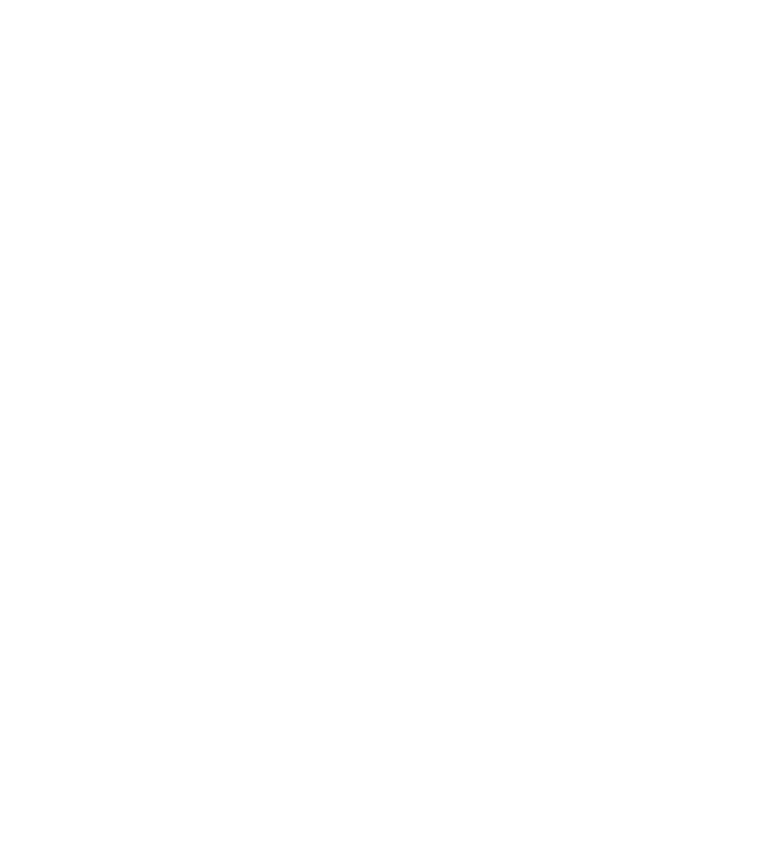
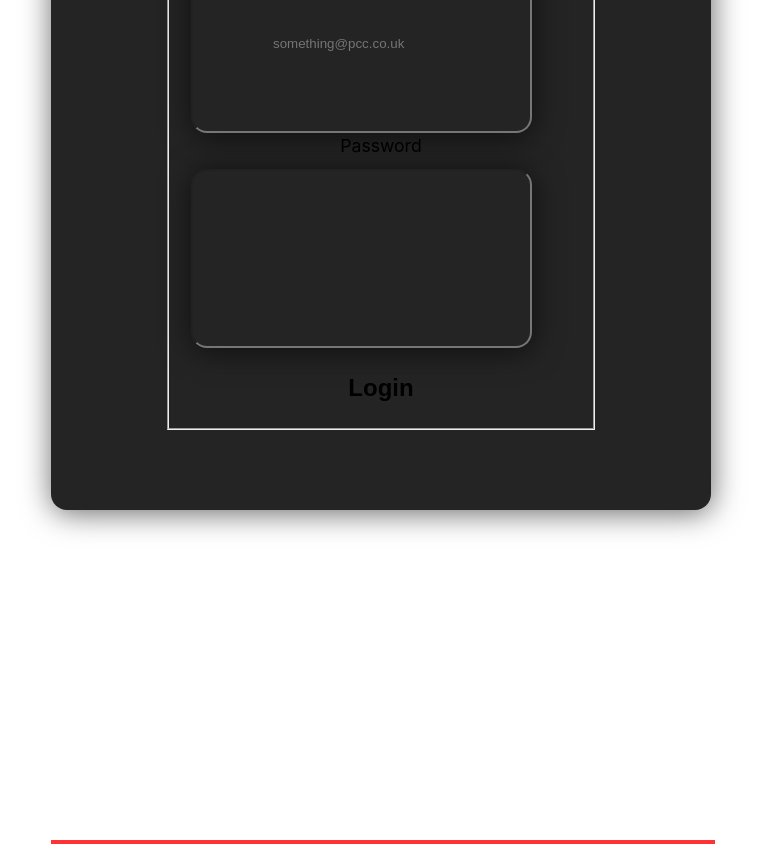
Before and after one commit to UP927887/industrial-project-grp4, a React (Create React App) app in the folder front_end/: page / in a window 1280 px wide. Shown: the part 500-1344 px from the top of the page, without its empty margins (259-1022 px from the left). Before the commit the page ends 800 px from the top, so only its background shows below. Built offline with nearby package versions, Linux system fonts and the light colour scheme.

Commit message:
Removed the app.test.js file and will soon organise the directory

```diff
--- a/front_end/src/App.css
+++ b/front_end/src/App.css
@@ -4,7 +4,7 @@
   justify-content: center;
 }
 
-/* .login-form {
+.login-form {
   background-color: #242424;
   border-radius: 16px;
   box-shadow: 1px 3px 30px rgba(0, 0, 0, 0.6);
@@ -31,11 +31,11 @@
   box-sizing: border-box;
 }
 
-.btn-login:hover {
+#btn-login:hover {
   cursor: pointer;
   filter: brightness(110%);
-} */
-/*
+}
+
 form {
   width: 60vw;
   margin: 50% auto;
@@ -48,8 +48,8 @@
   justify-content: center;
   text-align: right;
   width: 400px;
-  /* line-height: 26px; */
-  /* margin-bottom: 10px;
+  line-height: 26px;
+  margin-bottom: 10px;
 }
 
 input[type="text"],
@@ -61,8 +61,11 @@
 }
 
 .error {
+  width: 100%;
+  border: red solid 2px;
   color: red;
-  font-size: 12px;
+  font-size: 20px;
+
 }
 
 .title {
@@ -83,4 +86,8 @@
   margin-top: 10px;
   cursor: pointer;
 }
-*/
+
+.error {
+  font-weight: normal;
+  opacity: 80%;
+}
--- a/front_end/src/Login.jsx
+++ b/front_end/src/Login.jsx
@@ -24,10 +24,12 @@
     const loginfunc = (e) => {
         e.preventDefault();
 
-        let errorMsg = document.getElementsByClassName('error');
+        let errorMsg = document.querySelector('.error');
 
-        const usernameElem = document.getElementsByClassName('username');
-        const passwordElem = document.getElementsByClassName('password');
+        const usernameElem = document.querySelector('.username');
+        const passwordElem = document.querySelector('.password');
+        // console.log("AHAHAH", usernameElem);
+        errorMsg.innerHTML+="HELLO";
 
         [usernameElem, passwordElem].forEach(elem => {
             elem.addEventListener('click', function(){
@@ -49,27 +51,19 @@
                 console.log(error);
             });
     };
-    // const deleteErrorMessage = () => {
-    //     let errorMsg = document.getElementById('username');
-    //     if (errorMsg) {
-    //         errorMsg.addEventListener('focus', function(){
-    //             errorMsg.innerHTML = "";
-    //         });
-    //     }
-    // };
-    // deleteErrorMessage();
 
     const renderLoginForm = (
         <div htmlFor="login-form-container">
-            <form class="login-form" onSubmit={loginfunc}>
+            <form className="login-form" onSubmit={loginfunc}>
                 <fieldset
                 htmlFor="login-form"
                 >
                     <div>
-                        <label htmlFor="username">Username</label>
+                        <label type="username" htmlFor="username">Username</label>
                         <input
                             className = "login-form username"
                             name = "uname"
+                            placeholder = "something@pcc.co.uk"
                             type = "text" required
                             onChange={(e) => {
                                 setUsername(e.target.value)
@@ -96,7 +90,7 @@
                     </div>
                 </fieldset>
             </form>
-            <div id='error'></div>
+            <div className='error'></div>
         </div>
     );
 
--- a/front_end/src/index.js
+++ b/front_end/src/index.js
@@ -1,14 +1,15 @@
 import React from 'react';
 import ReactDOM from 'react-dom/client';
 import './index.css';
-import App from './App';
+// import App from './App';
+import Login from './Login';
 import reportWebVitals from './reportWebVitals';
 
 
 const root = ReactDOM.createRoot(document.getElementById('root'));
 root.render(
   <React.StrictMode>
-    <App />
+    <Login />
   </React.StrictMode>
 );
 
--- a/front_end/src/login/login.css
+++ b/front_end/src/login/login.css
@@ -26,6 +26,7 @@
 .error {
 color: red;
 font-size: 12px;
+background-color: #6cf0c2;
 }
 
 .title {
--- a/front_end/src/videofeed/VideoFeed.jsx
+++ b/front_end/src/videofeed/VideoFeed.jsx
@@ -7,13 +7,37 @@
 export const VideoLiveFeed = () => {
     // window.location.href = '../videofeed';
     // LOGIC TO ADD MORE ROWS WHEN IT DETECTS VEHICLES
+    const [src, setSrc] = useState("");
+
+    const handleChange = (event) => {
+        try {
+            // Get the uploaded file
+            const file = event.target.files[0];
+            // const file = "back-end/videos/america1.mp4";
+
+            // Transform file into blob URL
+            setSrc(URL.createObjectURL(file));
+        } catch (error) {
+            console.error(error);
+        }
+    };
 
     return(
         <div>
             <div class='live-feed-box'>
                 {/* <button class="kyle">SUBMIT</button> */}
 
+                <video src={src} controls width="100%">
+                    Sorry, your browser doesn't support embedded videos.
+                </video>
+
+                <input type="file" onChange={handleChange} />
+
+                <button type='Sumbit'>
+                    Run Detection Program
+                </button>
             </div>
+
             <div class='summary'>
                 <table class = "summary-table-count">
                     <tr id = 'rows'>
```
Also changed, not shown: front_end/src/background.jpg (added), 1 other file (tests, documents, lock files or other folders).
